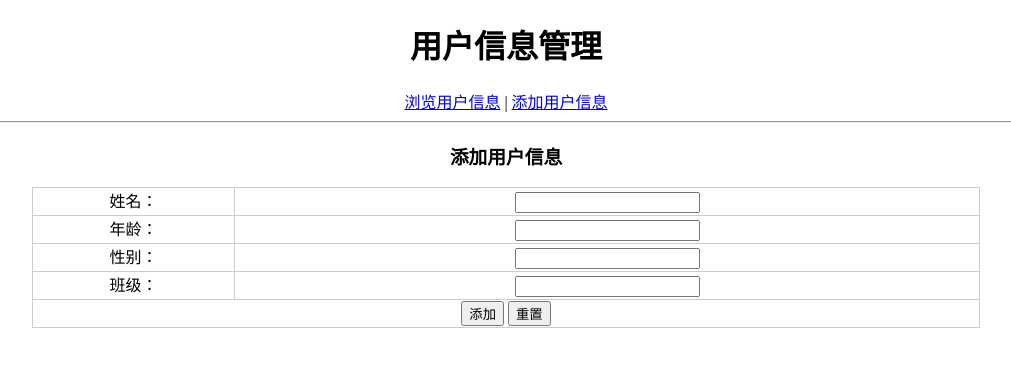
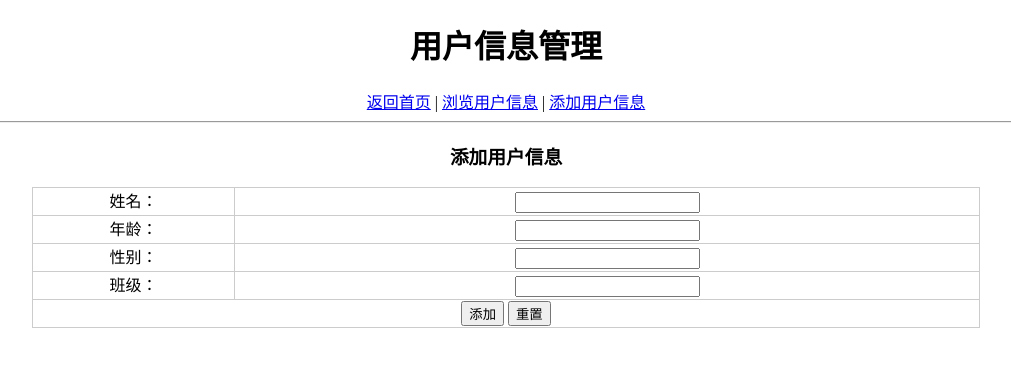
Before and after one commit to YtlGitHub/YTLDjangoSever, a Django app: page /users/add/ in a window 1280 px wide. Shown: the top 367 px of the page, without its empty margins (134-1145 px from the left). Run offline with Django 3.2, Linux system fonts and the light colour scheme.

Commit message:
Update menu.html

```diff
--- a/mydemo/templates/myapp/users/menu.html
+++ b/mydemo/templates/myapp/users/menu.html
@@ -1,4 +1,5 @@
 <H1>用户信息管理</H1>
+<a href="{% url 'index' %}">返回首页</a> |
 <a href="{% url 'indexUsers' %}">浏览用户信息</a> |
 <a href="{% url 'addUsers' %}">添加用户信息</a>
 <hr/>
```
